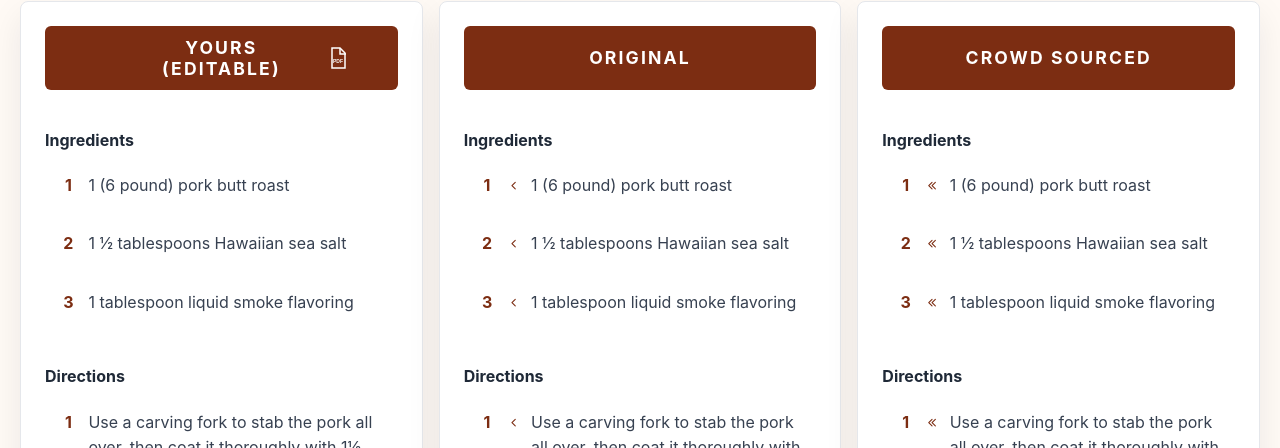
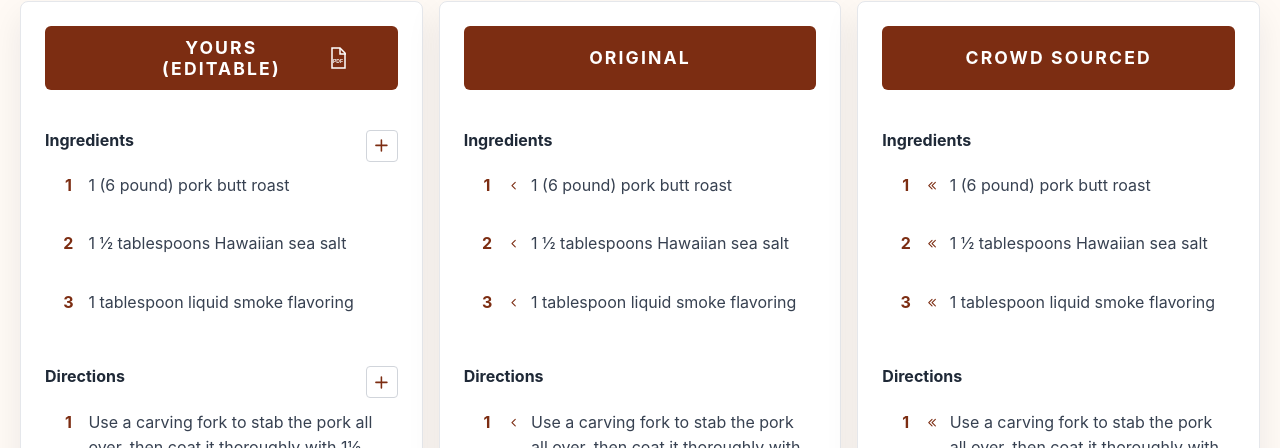
Before and after one commit to RecipePerfector/recipeperfector, an Angular app: page /recipe in a window 1280 px wide. Shown: the part 164-612 px from the top of the page. Built offline with nearby package versions, Linux system fonts and the light colour scheme.

Commit message:
Add Ingredient Direction Functionality

```diff
--- a/src/app/modules/recipe-instruction/recipe-instruction.component.css
+++ b/src/app/modules/recipe-instruction/recipe-instruction.component.css
@@ -98,6 +98,43 @@
   margin: 0 0 0.75rem;
   color: #1f2937;
   font-size: 1rem;
+}
+
+.section-heading {
+  display: flex;
+  align-items: center;
+  justify-content: space-between;
+  gap: 0.75rem;
+}
+
+.add-step-button {
+  display: grid;
+  flex: 0 0 2rem;
+  width: 2rem;
+  height: 2rem;
+  padding: 0.35rem;
+  place-items: center;
+  border: 1px solid #d1d5db;
+  border-radius: 4px;
+  background: #fff;
+  color: #7c2d12;
+  cursor: pointer;
+}
+
+.add-step-button:hover,
+.add-step-button:focus-visible {
+  border-color: #fdba74;
+  background: #fff7ed;
+  outline: none;
+}
+
+.add-step-button svg {
+  width: 100%;
+  height: 100%;
+  fill: none;
+  stroke: currentColor;
+  stroke-linecap: round;
+  stroke-width: 2;
 }
 
 .numbered-list {
@@ -409,8 +446,8 @@
   cursor: pointer;
 }
 
-.editable .numbered-list li:hover,
-.editable .numbered-list li:focus-within {
+.editable .numbered-list li:hover:not(.is-editing),
+.editable .numbered-list li:focus-within:not(.is-editing) {
   padding-right: 4.5rem;
 }
 
@@ -436,8 +473,13 @@
 }
 
 .editable .numbered-list li:hover .delete-step-button,
-.editable .numbered-list li:focus-within .delete-step-button,
 .editable .numbered-list li .delete-step-button:focus-visible {
+  opacity: 1;
+  pointer-events: auto;
+}
+
+.editable .numbered-list li:hover .move-step-button,
+.editable .numbered-list li .move-step-button:focus-visible {
   opacity: 1;
   pointer-events: auto;
 }
@@ -446,13 +488,6 @@
 .editable .numbered-list li.is-dragging-step .delete-step-button {
   opacity: 0;
   pointer-events: none;
-}
-
-.editable .numbered-list li:hover .move-step-button,
-.editable .numbered-list li:focus-within .move-step-button,
-.editable .numbered-list li .move-step-button:focus-visible {
-  opacity: 1;
-  pointer-events: auto;
 }
 
 .editable .numbered-list li .edit-icon {
@@ -513,3 +548,42 @@
   color: #6b7280;
   font-size: 1rem;
 }
+
+.step-update-toast {
+  position: fixed;
+  z-index: 5;
+  right: 1.25rem;
+  bottom: 1.25rem;
+}
+
+.undo-step-update-button {
+  min-height: 2.75rem;
+  padding: 0.65rem 1rem;
+  border: 1px solid #86efac;
+  border-radius: 6px;
+  background: #166534;
+  color: #fff;
+  font: inherit;
+  font-weight: 700;
+  cursor: pointer;
+  box-shadow: 0 6px 18px rgba(15, 23, 42, 0.18);
+}
+
+.undo-step-update-button:hover,
+.undo-step-update-button:focus-visible {
+  background: #14532d;
+  outline: 2px solid #86efac;
+  outline-offset: 2px;
+}
+
+@media (max-width: 600px) {
+  .step-update-toast {
+    right: 1rem;
+    bottom: 1rem;
+    left: 1rem;
+  }
+
+  .undo-step-update-button {
+    width: 100%;
+  }
+}
--- a/src/app/modules/recipe-instruction/recipe-instruction.component.html
+++ b/src/app/modules/recipe-instruction/recipe-instruction.component.html
@@ -33,7 +33,22 @@
             </header>
 
             <section class="recipe-section">
-              <h2>Ingredients</h2>
+              <div class="section-heading">
+                <h2>Ingredients</h2>
+                @if (display.editable) {
+                  <button
+                    class="add-step-button"
+                    type="button"
+                    aria-label="Add ingredient"
+                    title="Add ingredient"
+                    (click)="addStep(display, 'ingredients')"
+                  >
+                    <svg viewBox="0 0 24 24" aria-hidden="true" focusable="false">
+                      <path d="M12 5v14M5 12h14" />
+                    </svg>
+                  </button>
+                }
+              </div>
               <ol class="numbered-list">
                 @for (ingredient of display.ingredients; track $index) {
                   <li
@@ -172,7 +187,22 @@
             </section>
 
             <section class="recipe-section">
-              <h2>Directions</h2>
+              <div class="section-heading">
+                <h2>Directions</h2>
+                @if (display.editable) {
+                  <button
+                    class="add-step-button"
+                    type="button"
+                    aria-label="Add direction"
+                    title="Add direction"
+                    (click)="addStep(display, 'directions')"
+                  >
+                    <svg viewBox="0 0 24 24" aria-hidden="true" focusable="false">
+                      <path d="M12 5v14M5 12h14" />
+                    </svg>
+                  </button>
+                }
+              </div>
               <ol class="numbered-list">
                 @for (direction of display.directions; track $index) {
                   <li
@@ -316,6 +346,14 @@
       <p class="error">{{ errorMessage }}</p>
     }
 
+    @if (pendingStepUpdate) {
+      <div class="step-update-toast" role="status">
+        <button class="undo-step-update-button" type="button" (click)="undoStepUpdate()">
+          Undo Step Update?
+        </button>
+      </div>
+    }
+
     @if (pdfConfirmationDisplay) {
       <div class="modal-backdrop" (keydown.escape)="closePdfConfirmation()">
         <section
--- a/src/app/modules/recipe-instruction/recipe-instruction.component.ts
+++ b/src/app/modules/recipe-instruction/recipe-instruction.component.ts
@@ -39,6 +39,15 @@ export class RecipeInstructionComponent implements OnInit, AfterViewChecked {
     currentIndex: number;
   } | null = null;
   private stepRowLayoutSignature = '';
+  private undoToastTimeout: number | null = null;
+  pendingStepUpdate: {
+    display: RecipeDisplay;
+    field: 'ingredients' | 'directions';
+    index: number;
+    hadPreviousValue: boolean;
+    previousValue: string | undefined;
+    updatedValue: string;
+  } | null = null;
   editingDraft = '';
   comparisonSelections = new Set<string>();
   hoveredComparison: { title: string; field: 'ingredients' | 'directions'; index: number } | null = null;
@@ -109,6 +118,16 @@ export class RecipeInstructionComponent implements OnInit, AfterViewChecked {
       const key = `${row.dataset['stepField']}:${row.dataset['stepIndex']}`;
       row.style.minHeight = `${Math.ceil(tallestByStep.get(key) ?? 0)}px`;
     });
+  }
+
+  addStep(display: RecipeDisplay, field: 'ingredients' | 'directions'): void {
+    if (!display.editable) {
+      return;
+    }
+
+    const index = display[field].length;
+    display[field].push('');
+    this.startEditing(display, field, index);
   }
 
   startEditing(display: RecipeDisplay, field: 'ingredients' | 'directions', index: number): void {
@@ -291,8 +310,29 @@ export class RecipeInstructionComponent implements OnInit, AfterViewChecked {
 
   triggerComparisonFlash(display: RecipeDisplay, field: 'ingredients' | 'directions', index: number): void {
     const yours = this.recipeDisplays.find((recipe) => recipe.title === 'Yours (Editable)');
+    let yoursIndex = index;
     if (yours && display.title !== 'Yours (Editable)') {
-      yours[field][index] = display[field][index];
+      const steps = yours[field];
+      const updatedValue = display[field][index];
+      const hadPreviousValue = index < steps.length;
+      const previousValue = steps[index];
+
+      if (hadPreviousValue) {
+        steps[index] = updatedValue;
+      } else {
+        yoursIndex = steps.length;
+        steps.push(updatedValue);
+      }
+
+      this.pendingStepUpdate = {
+        display: yours,
+        field,
+        index: yoursIndex,
+        hadPreviousValue,
+        previousValue,
+        updatedValue
+      };
+      this.scheduleUndoToastDismissal();
     }
 
     this.flashComparison = {
@@ -306,7 +346,7 @@ export class RecipeInstructionComponent implements OnInit, AfterViewChecked {
       this.flashComparison = {
         title: 'Yours (Editable)',
         field,
-        index,
+        index: yoursIndex,
         variant: 'green'
       };
       window.setTimeout(() => {
@@ -320,6 +360,38 @@ export class RecipeInstructionComponent implements OnInit, AfterViewChecked {
     }, 1800);
   }
 
+  undoStepUpdate(): void {
+    const update = this.pendingStepUpdate;
+    if (!update) {
+      return;
+    }
+
+    const steps = update.display[update.field];
+    if (update.hadPreviousValue && steps[update.index] === update.updatedValue) {
+      steps[update.index] = update.previousValue ?? '';
+    } else if (!update.hadPreviousValue && steps[update.index] === update.updatedValue) {
+      steps.splice(update.index, 1);
+    }
+
+    this.dismissUndoToast();
+  }
+
+  private scheduleUndoToastDismissal(): void {
+    if (this.undoToastTimeout !== null) {
+      window.clearTimeout(this.undoToastTimeout);
+    }
+
+    this.undoToastTimeout = window.setTimeout(() => this.dismissUndoToast(), 5000);
+  }
+
+  private dismissUndoToast(): void {
+    this.pendingStepUpdate = null;
+    if (this.undoToastTimeout !== null) {
+      window.clearTimeout(this.undoToastTimeout);
+      this.undoToastTimeout = null;
+    }
+  }
+
   toggleComparisonSelection(display: RecipeDisplay, field: 'ingredients' | 'directions', index: number): void {
     this.triggerComparisonFlash(display, field, index);
     this.comparisonSelections.delete(`${display.title}-${field}-${index}`);
@@ -327,7 +399,21 @@ export class RecipeInstructionComponent implements OnInit, AfterViewChecked {
 
   acceptEditing(display: RecipeDisplay, field: 'ingredients' | 'directions', index: number): void {
     if (this.isEditing(field, index)) {
-      display[field][index] = this.editingDraft;
+      const previousValue = display[field][index];
+      const updatedValue = this.editingDraft;
+      display[field][index] = updatedValue;
+
+      if (previousValue !== updatedValue) {
+        this.pendingStepUpdate = {
+          display,
+          field,
+          index,
+          hadPreviousValue: true,
+          previousValue,
+          updatedValue
+        };
+        this.scheduleUndoToastDismissal();
+      }
     }
     this.cancelEditing();
   }
```
Also changed, not shown: 1 other file (tests, documents, lock files or other folders).
